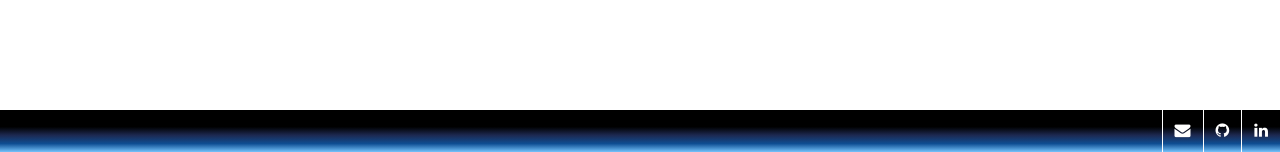
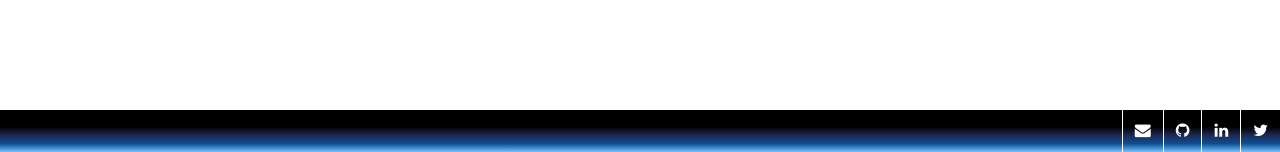
Before and after one commit to MrPop2213/MrPop2213.github.io, a Jekyll site: the page built from index.html, in a window 1280 px wide. Shown: the part 748-900 px from the top of the page. Built offline with Jekyll 4.4.1, drawn with Linux system fonts in a browser that asks for light colours.

Commit message:
Adding twitter to footer

```diff
--- a/_includes/footer.html
+++ b/_includes/footer.html
@@ -3,5 +3,6 @@
         <li><a href="mailto: patrick.armstrong@anu.edu.au"><i class="fa fa-envelope"></i></a></li>
         <li><a href="https://github.com/OmegaLambda1998"><i class="fa fa-github"></i></a></li>
         <li><a href="https://www.linkedin.com/in/patrick-armstrong-5576061b8/"><i class="fa fa-linkedin"></i></a></li>
+        <li><a href="https://twitter.com/OmegaLambda_"><i class="fa fa-twitter"></i></a></li>
     </ul>
 </footer>
```
